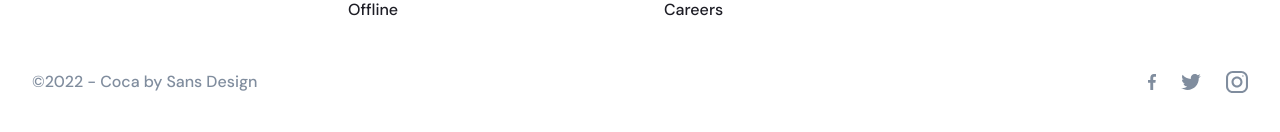
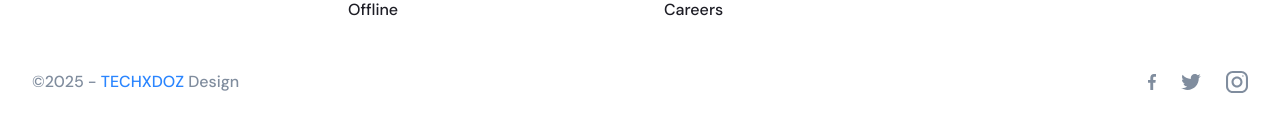
Before and after one commit to SE-LAPS/Lanka-Innovators-Hub, a React (Vite) app: page /pricing in a window 1280 px wide. Shown: the part 3586-3718 px from the top of the page. Built offline with nearby package versions, Linux system fonts and the light colour scheme.

Commit message:
Update Footer.jsx

```diff
--- a/src/components/common/Footer.jsx
+++ b/src/components/common/Footer.jsx
@@ -143,7 +143,7 @@
           {/* Bottom Section */}
           <div className="flex flex-col sm:flex-row justify-between items-center gap-4 sm:gap-6">
             <p className="text-[14px] sm:text-[16px] font-medium text-[#808d9e] text-center sm:text-left">
-              ©2022 - Coca by Sans Design
+              ©2025 - <a href="https://techxdoz.com" target="_blank" rel="noopener noreferrer" className="text-[#2a85ff] hover:underline">TECHXDOZ</a> Design
             </p>
 
             <div className="flex items-center gap-4 sm:gap-6">
```
